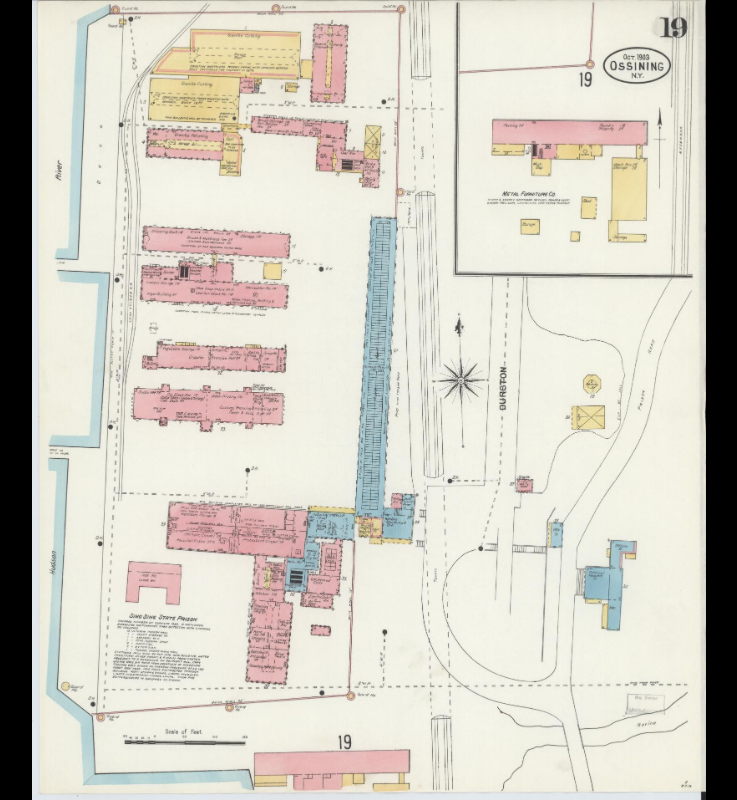
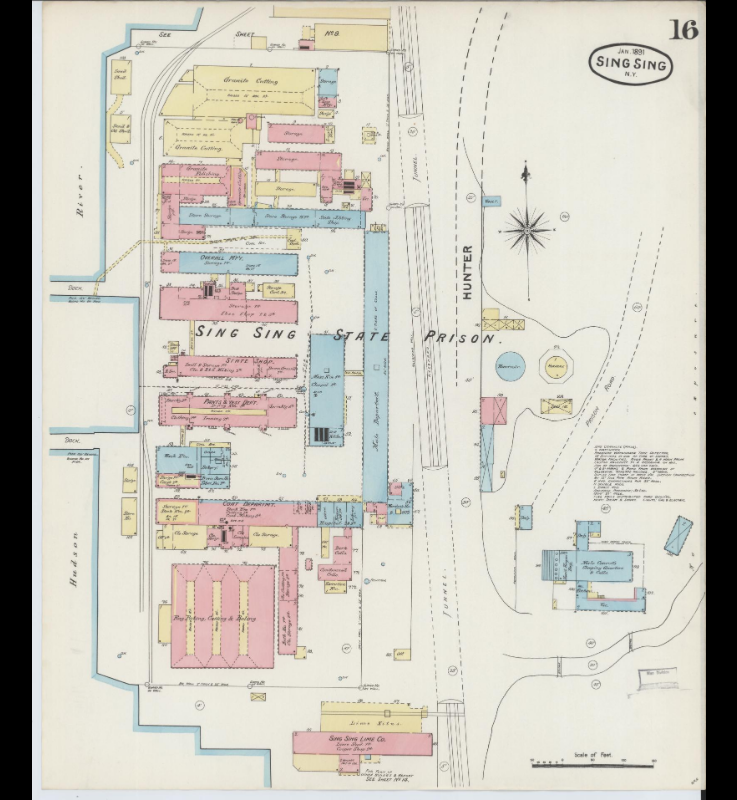
Before and after one commit to samweldon9393/SingSingPrisonMuseum-maps, a React (Create React App) app: page / in a window 1280 px wide. Shown: the whole page, without its empty margins (271-1008 px from the left). Built offline with nearby package versions, Linux system fonts and the light colour scheme.

Commit message:
Add fading transition

```diff
--- a/src/App.jsx
+++ b/src/App.jsx
@@ -16,14 +16,21 @@ function App() {
   useEffect(() => {
     const interval = setInterval(() => {
       setIndex((prev) => (prev + 1) % images.length);
-    }, 3000); // Change slide every 3 seconds
+    }, 4000); // Change slide every 3 seconds
     return () => clearInterval(interval);
   }, []);
 
   return (
-    <div className="slideshow-container">
-      <img src={images[index]} alt={`Map ${index + 1}`} className="map-image" />
-    </div>
+      <div className="slideshow-container">
+      {images.map((src, i) => (
+          <img
+          key={i}
+          src={src}
+          alt={`Map ${i}`}
+          className={`slideshow-image ${i === index ? 'visible' : ''}`}
+          />
+      ))}
+      </div>
   );
 }
 
--- a/src/style.css
+++ b/src/style.css
@@ -1,15 +1,24 @@
 .slideshow-container {
-  width: 100vw;
-  height: 100vh;
-  background-color: black;
-  display: flex;
-  justify-content: center;
-  align-items: center;
+  position: relative;
+  width: 100%;
+  height: 100vh; /* or a fixed height if preferred */
+  overflow: hidden;
+  background: black;
 }
 
-.map-image {
-  max-width: 100%;
-  max-height: 100%;
+.slideshow-image {
+  position: absolute;
+  top: 0;
+  left: 0;
+  width: 100%;
+  height: 100%;
   object-fit: contain;
-  transition: opacity 0.5s ease;
+  opacity: 0;
+  transition: opacity 1.5s ease-in-out;
+  z-index: 0;
 }
+
+.slideshow-image.visible {
+  opacity: 1;
+  z-index: 1;
+}
```
